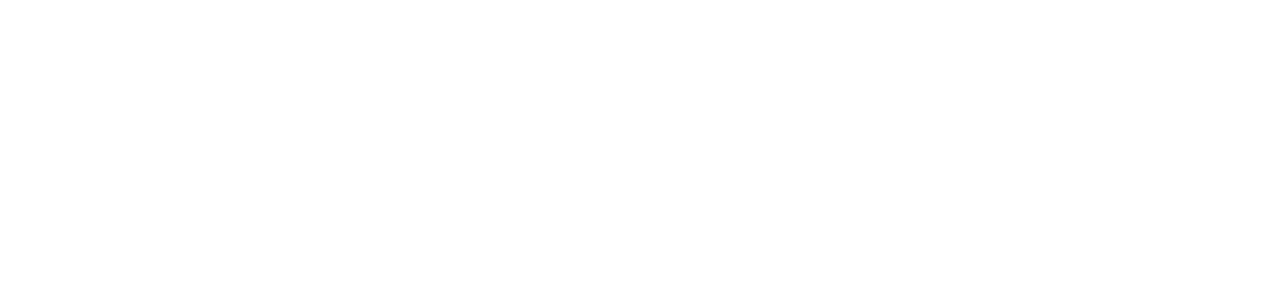
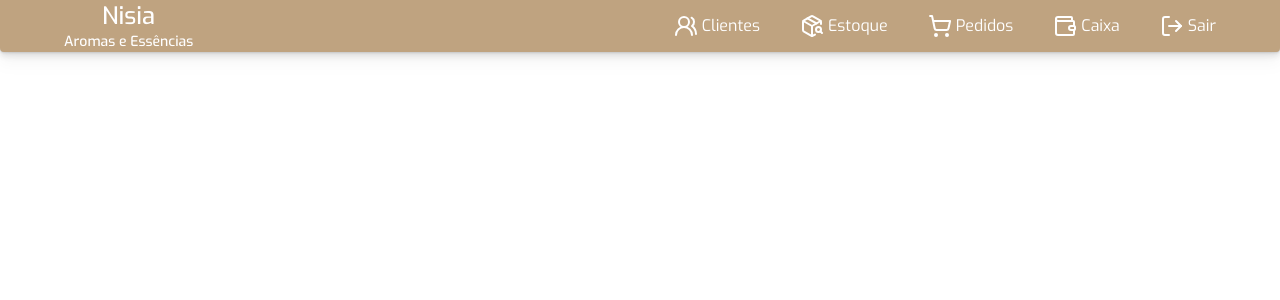
Before and after one commit to Jhonathanfeijo/nisia-aromas, a React (Vite) app in the folder nisia-aromas/: page /home in a window 1280 px wide. Before the commit this address had no page. Shown: the top 300 px of the page. Built offline with nearby package versions, Linux system fonts and the light colour scheme.

Commit message:
creating home page

```diff
--- a/nisia-aromas/src/Routes.tsx
+++ b/nisia-aromas/src/Routes.tsx
@@ -1,10 +1,12 @@
 import { Route, Routes } from "react-router-dom"
 import Login from "./pages/Login"
+import Home from "./pages/Home"
 
 const AppRoutes = () =>{
     return(
         <Routes>
             <Route path="/login" element={<Login/>}></Route>
+            <Route path="/home" element={<Home/>}></Route>
         </Routes>
     )
 }
--- /dev/null
+++ b/nisia-aromas/src/components/header/Header.tsx
@@ -0,0 +1,24 @@
+import { Banknote, LogOut, PackageSearch, ShoppingCart, UsersRound, Wallet } from "lucide-react";
+import { useNavigate } from "react-router-dom";
+
+
+const Header = () => {
+    const navigate = useNavigate();
+    const logOut = () =>{
+        navigate('/login')
+    }
+    return (
+        <header className="bg-primary text-white select-none w-full shadow rounded-b drop-shadow-lg min-h-[50px] flex flex-row justify-between items-center max-[340px]:px-2 px-5 xl:px-[4rem] 2xl:px-[15rem]">
+            <div className="text-2xl font-medium flex flex-col items-center hover:cursor-pointer text-center hover:opacity-80"> <span>Nisia</span><span className="text-sm">Aromas e Essências</span></div>
+            <div className="flex flex-row gap-5 lg:gap-10 items-center justify-between">
+                <nav className="flex flex-row items-center gap-1 hover:pb-1 duration-[250ms] cursor-pointer"><UsersRound /><span className="max-[600px]:hidden">Clientes</span></nav>
+                <nav className="flex flex-row items-center gap-1 hover:pb-1 duration-[250ms] cursor-pointer"><PackageSearch /> <span className="max-[600px]:hidden">Estoque</span></nav>
+                <nav className="flex flex-row items-center gap-1 hover:pb-1 duration-[250ms] cursor-pointer"><ShoppingCart /> <span className="max-[600px]:hidden">Pedidos</span></nav>
+                <nav className="flex flex-row items-center gap-1 hover:pb-1 duration-[250ms] cursor-pointer"><Wallet /> <span className="max-[600px]:hidden">Caixa</span></nav>
+                <nav onClick={logOut} className="flex flex-row items-center gap-1 hover:pb-1 duration-200 cursor-pointer"><LogOut /> <span className="max-[600px]:hidden">Sair</span></nav>
+            </div>
+        </header>
+    );
+}
+
+export default Header;
--- /dev/null
+++ b/nisia-aromas/src/components/layout/Layout.tsx
@@ -0,0 +1,15 @@
+import Header from "../header/Header";
+
+
+const Layout = ({ children }: { children: React.ReactNode }) => {
+    return (<>
+        <div className="w-screen h-screen flex flex-col" >
+            <Header />
+            <div className="max-[340px]:px-2 px-5 xl:px-[4rem] 2xl:px-[15rem] flex-1 w-full">
+                {children}
+            </div>
+        </div>
+    </>);
+}
+
+export default Layout;
--- /dev/null
+++ b/nisia-aromas/src/pages/Home.tsx
@@ -0,0 +1,11 @@
+import Layout from "../components/layout/Layout";
+
+const Home = () => {
+    return (<>
+        <Layout>
+            <div className="w-full h-full"></div>
+        </Layout>
+    </>  );
+}
+
+export default Home;
```
